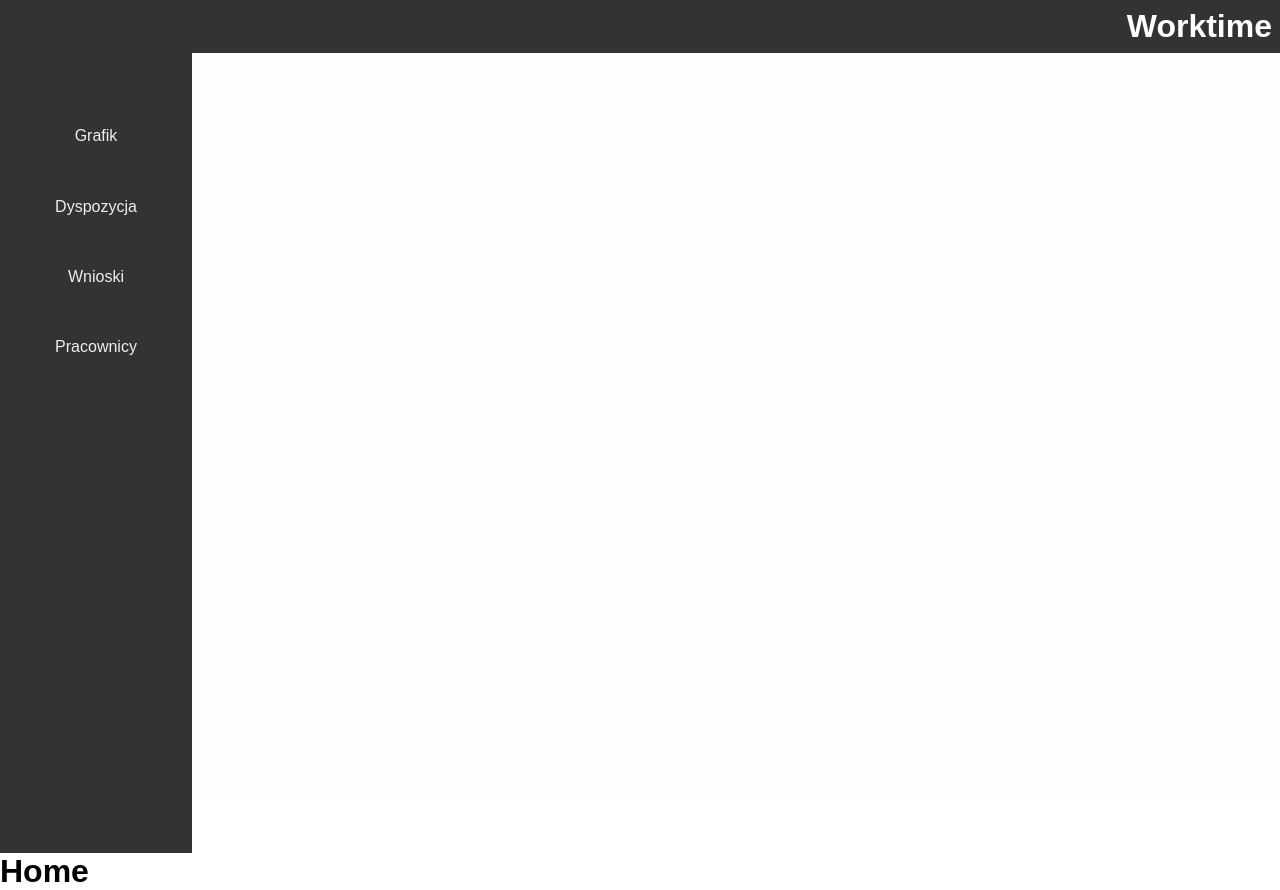
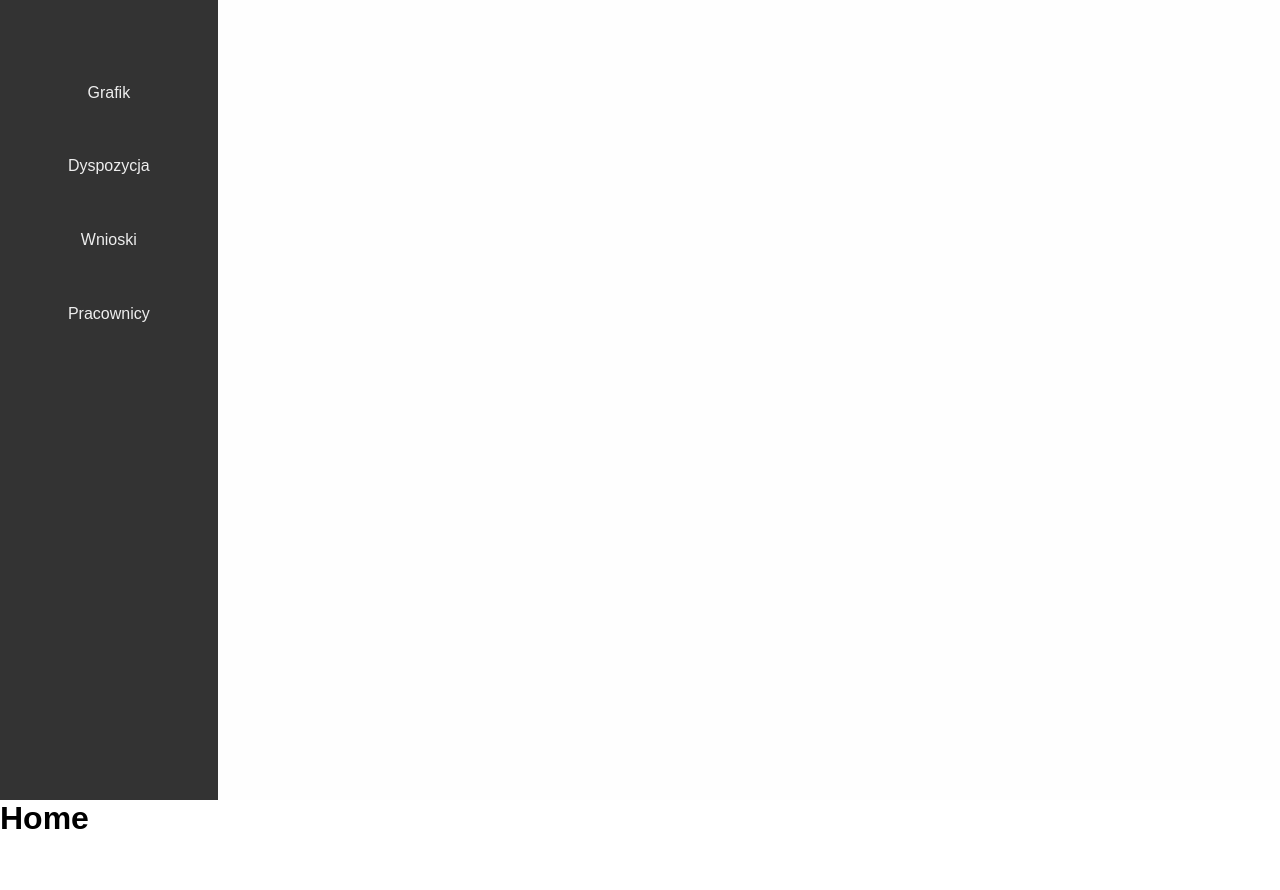
Before and after one commit to Liv0400/worktime_app_merito, a React (Vite) app in the folder worktime_app/: page / in a window 1280 px wide. After the commit the page ends 837 px from the top, so only its background shows below. Built offline with nearby package versions, Linux system fonts and the light colour scheme.

Commit message:
Scalenie zmian w nawigacji

```diff
--- a/worktime_app/src/App.jsx
+++ b/worktime_app/src/App.jsx
@@ -7,6 +7,7 @@ import {
   Dyspozycja,
   Wnioski,
   Pracownicy,
+  Profil
 } from "./components/pages";
 
 function App() {
@@ -19,6 +20,7 @@ function App() {
         <Route path="/dyspozycja" element={<Dyspozycja />} />
         <Route path="/wnioski" element={<Wnioski />} />
         <Route path="/pracownicy" element={<Pracownicy />} />
+        <Route path="/pracownicy/profil" element={<Profil />} />
       </Routes>
     </div>
   );
--- a/worktime_app/src/components/Navbar.css
+++ b/worktime_app/src/components/Navbar.css
@@ -1,3 +1,9 @@
+/* .page{
+  position: absolute;
+  top: 3rem;
+  left: 17vw;
+} */
+
 .active {
   background-color: #fefefe;
   color: #333;
@@ -20,7 +26,7 @@ nav {
   background-color: #333;
   color: #eee;
   height: 100vh;
-  width: 12rem;
+  width: 17vw;
   text-align: center;
 }
 
@@ -28,7 +34,7 @@ nav ul {
   list-style: none;
   margin: 0;
   width: 100%;
-  padding: 3rem 0 0 0;
+  padding: 3.5rem 0 0 0;
 }
 
 nav ul li {
@@ -41,7 +47,7 @@ nav ul li a {
   display: block;
   text-decoration: none;
   color: #eee;
-  padding: 0.2rem;
+  padding: 0.3rem;
 }
 
 nav ul li a:not(.active):hover {
@@ -76,6 +82,7 @@ nav .menu span {
   nav {
     flex-direction: column;
     align-items: flex-start;
+    width: 40%;
   }
 
   nav ul {
--- a/worktime_app/src/components/Navbar.jsx
+++ b/worktime_app/src/components/Navbar.jsx
@@ -8,9 +8,9 @@ export const Navbar = () => {
 
   return (
     <>
-      <Link to="/" className="title">
+      {/* <Link to="/" className="title">
         <h1>Worktime</h1>
-      </Link>
+      </Link> */}
     <nav>
       <div className="menu" onClick={() => setMenuOpen(!menuOpen)}>
         <span></span>
--- a/worktime_app/src/components/pages/index.jsx
+++ b/worktime_app/src/components/pages/index.jsx
@@ -3,3 +3,4 @@ export * from "./Dyspozycja";
 export * from "./Home";
 export * from "./Wnioski";
 export * from "./Pracownicy";
+export * from "./Profil"
```
